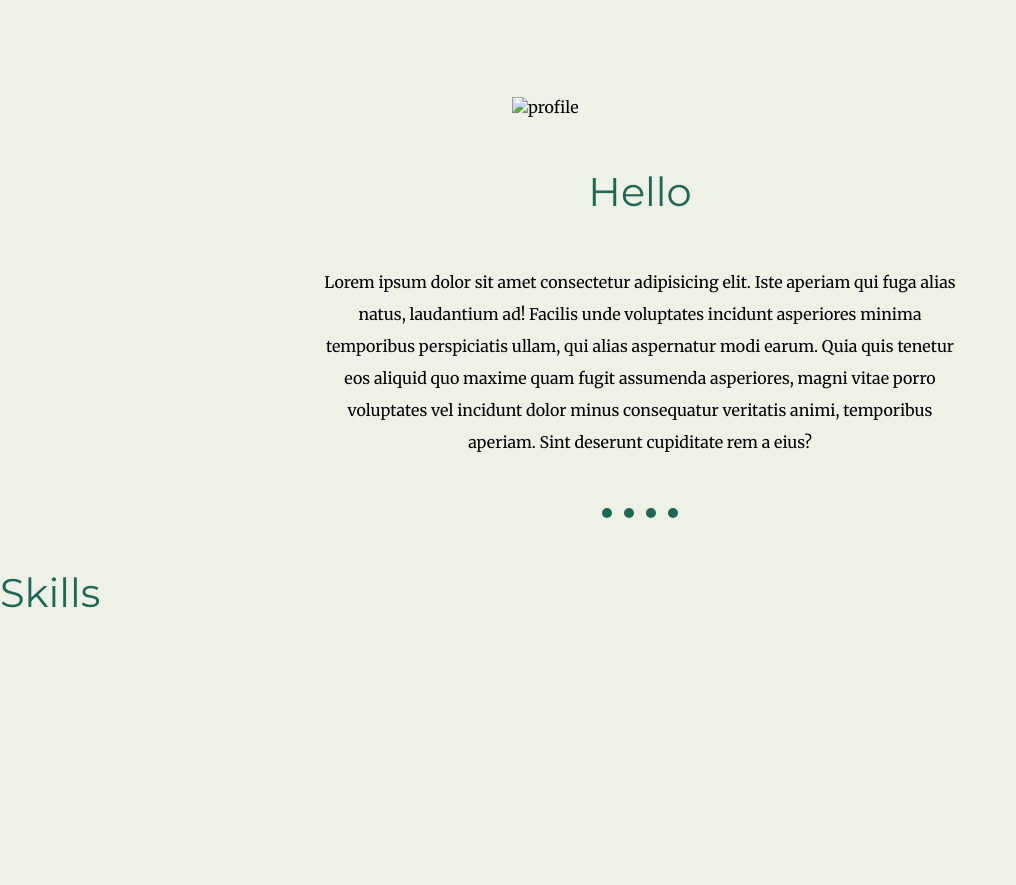
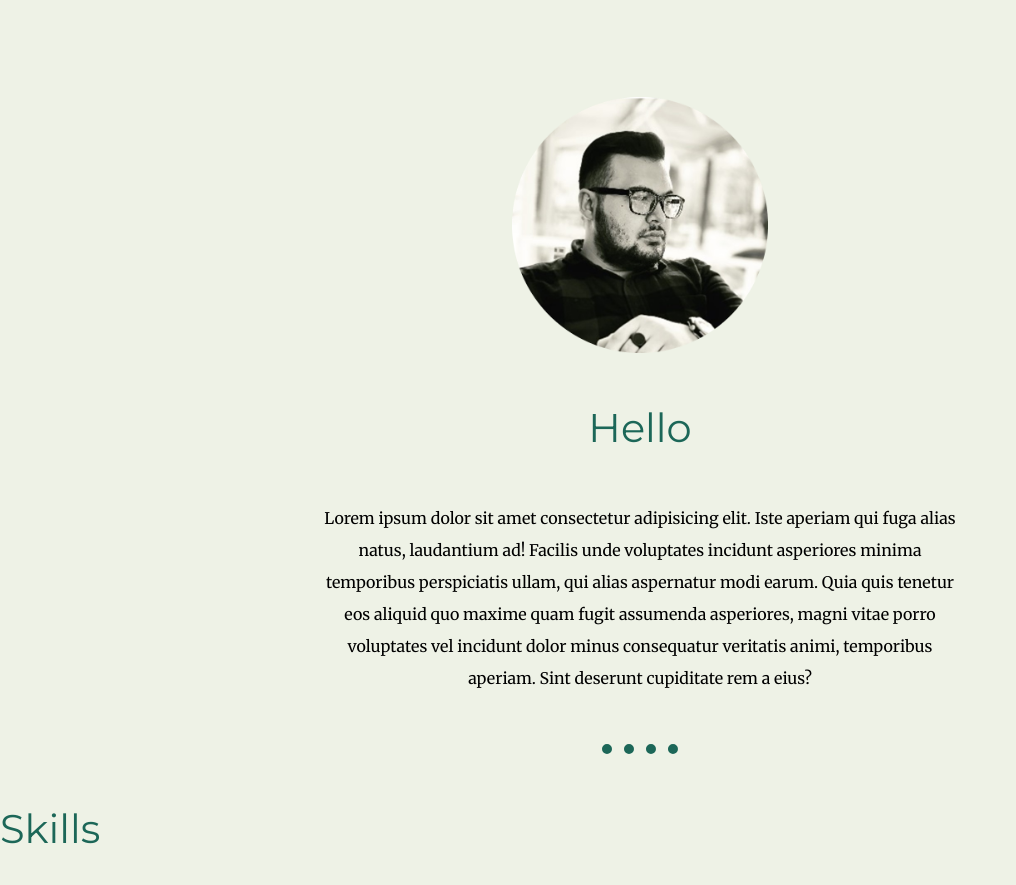
Before and after one commit to SeanUTK/CV, a plain HTML site: page index.html in a window 1280 px wide. Shown: the part 968-1853 px from the top of the page, without its empty margins (0-1016 px from the left). Drawn offline with Linux system fonts and the light colour scheme.

Commit message:
Update index.html

```diff
--- a/index.html
+++ b/index.html
@@ -41,7 +41,7 @@
 
     <div id="about" >
 
-        <img src="profile.png" alt="profile">
+        <img src="img/profile.png" alt="profile">
 
         <h2>Hello</h2>
 
```
